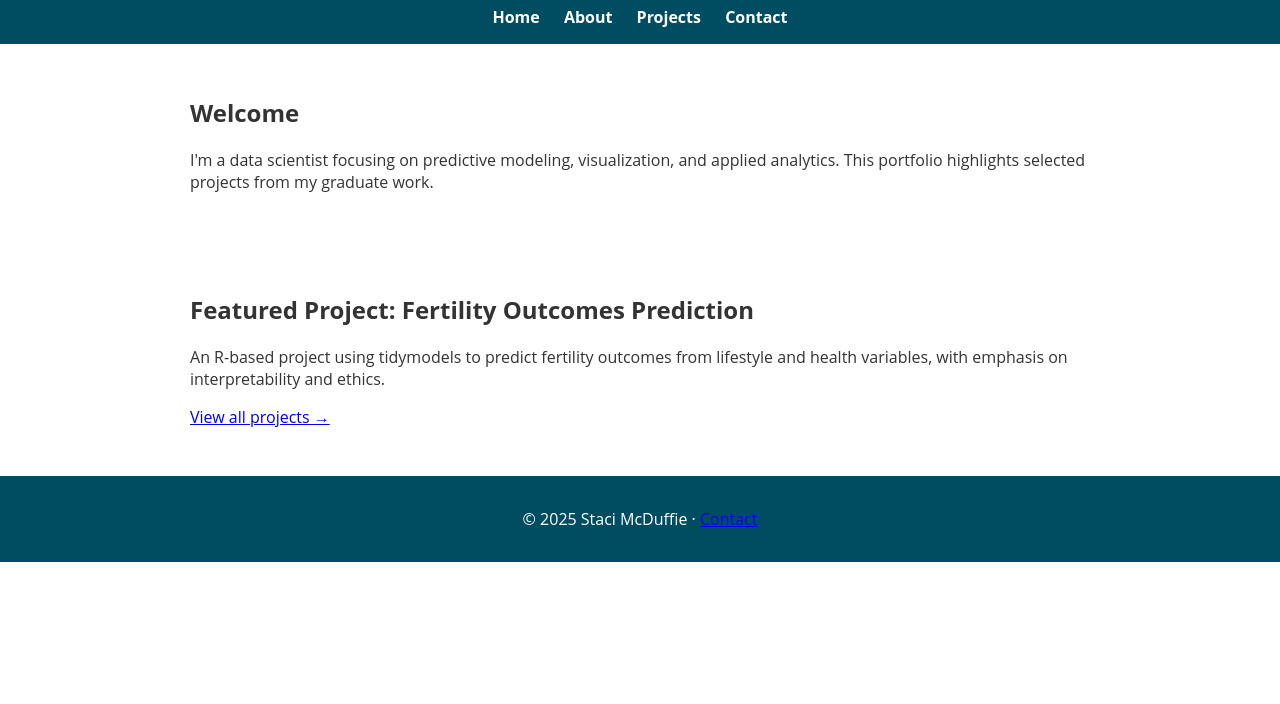
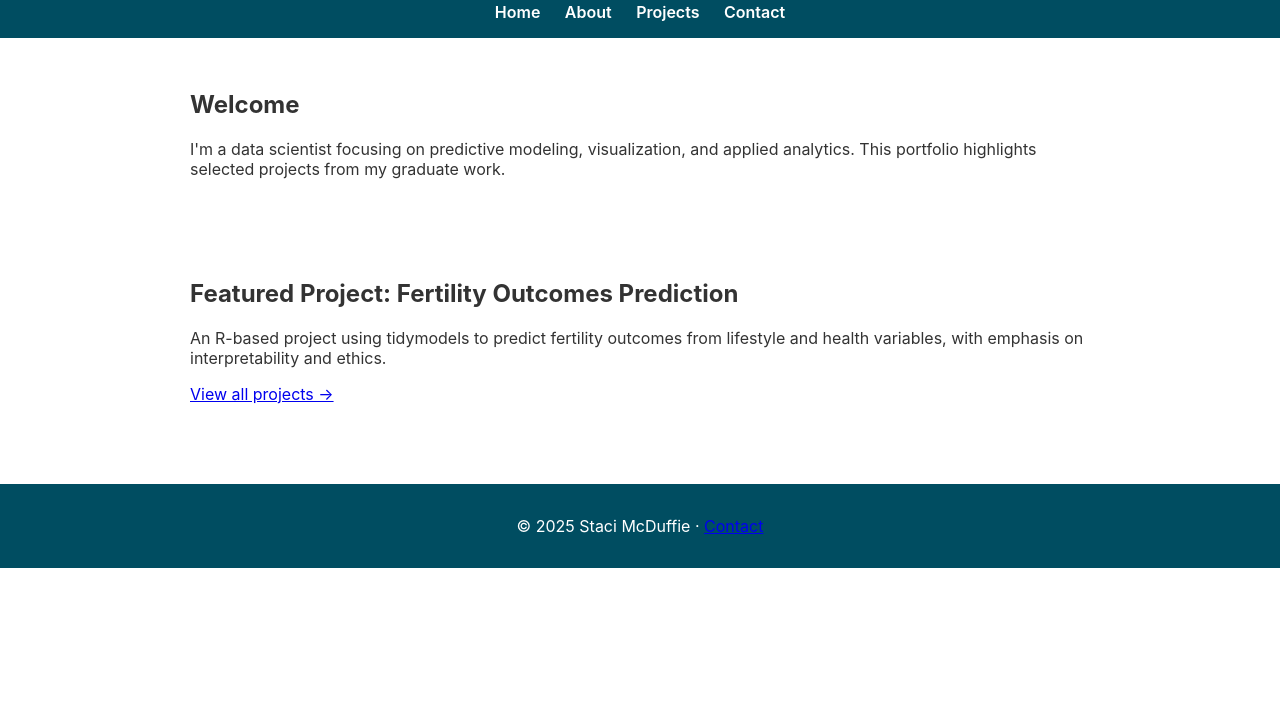
Before and after one commit to Stacx22/staci-portfolio, a plain HTML site: page index.html in a window 1280 px wide. Shown: the part 96-800 px from the top of the page. Drawn offline with Linux system fonts and the light colour scheme.

Commit message:
Update style.css

```diff
--- a/assets/css/style.css
+++ b/assets/css/style.css
@@ -1,29 +1,44 @@
 body {
-  font-family: 'Open Sans', sans-serif;
+  font-family: -apple-system, BlinkMacSystemFont, 'Segoe UI', sans-serif;
   margin: 0;
-  background: #fff;
-  color: #333;
+  background: #ffffff;
+  color: #333333;
 }
+
 header {
   background: #004d61;
   color: white;
   padding: 1rem;
   text-align: center;
 }
+
 nav a {
   color: white;
   margin: 0 10px;
   text-decoration: none;
-  font-weight: bold;
+  font-weight: 600;
 }
+
+nav a:hover {
+  text-decoration: underline;
+}
+
 section {
   padding: 2rem;
   max-width: 900px;
-  margin: auto;
+  margin: 0 auto;
 }
+
+.project {
+  border-top: 1px solid #dddddd;
+  padding-top: 1.5rem;
+  margin-top: 1.5rem;
+}
+
 footer {
   background: #004d61;
   color: white;
   text-align: center;
   padding: 1rem;
+  margin-top: 2rem;
 }
```
